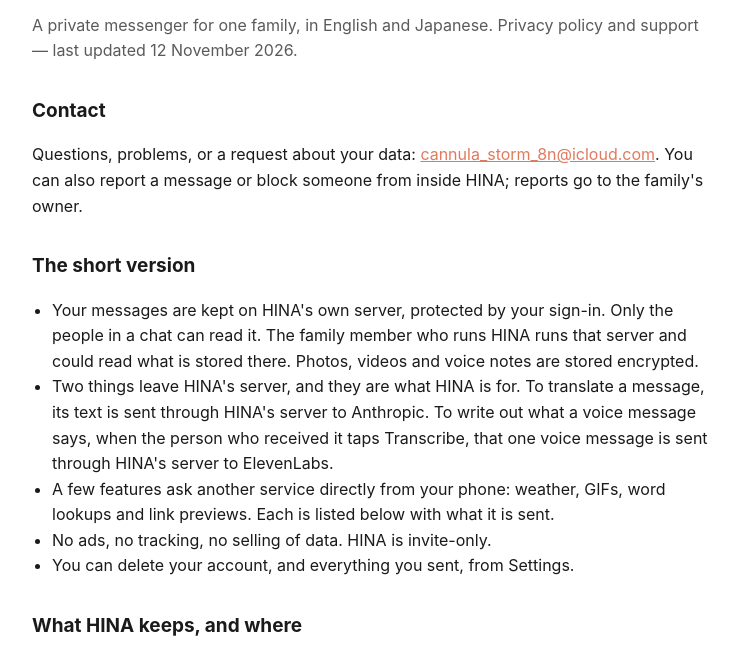
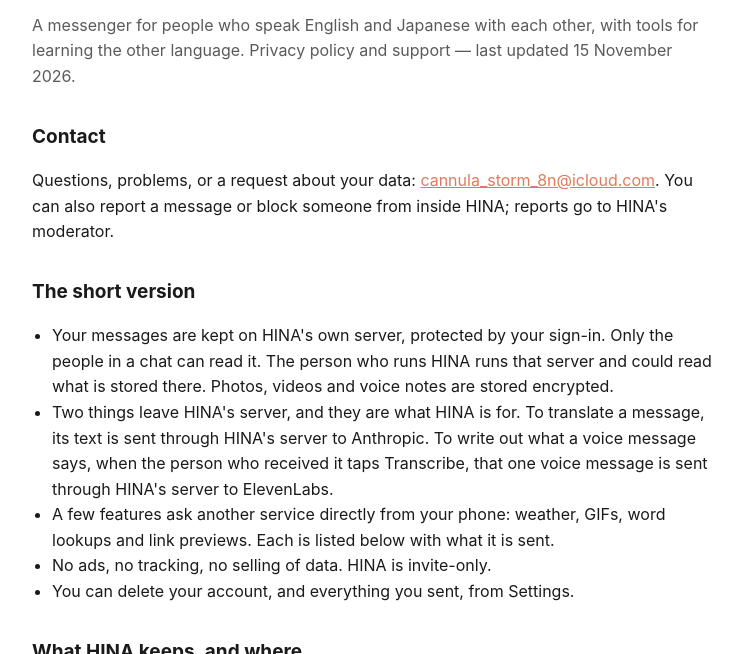
Before and after one commit to hina-family/hina-family.github.io, a plain HTML site: page index.html in a window 1280 px wide. Shown: the part 80-734 px from the top of the page, without its empty margins (268-1010 px from the left). Drawn offline with Linux system fonts and the light colour scheme.

Commit message:
Privacy page: HINA is a messenger for people who speak English and Japanese with each other, with tools for learning the other language (as in HINA at be08579)

```diff
--- a/index.html
+++ b/index.html
@@ -21,14 +21,14 @@
 <body>
 <main>
 <h1>HINA</h1>
-<p class="soft">A private messenger for one family, in English and Japanese. Privacy policy and support — last updated 12 November 2026.</p>
+<p class="soft">A messenger for people who speak English and Japanese with each other, with tools for learning the other language. Privacy policy and support — last updated 15 November 2026.</p>
 
 <h2>Contact</h2>
-<p>Questions, problems, or a request about your data: <a href="mailto:cannula_storm_8n@icloud.com">cannula_storm_8n@icloud.com</a>. You can also report a message or block someone from inside HINA; reports go to the family's owner.</p>
+<p>Questions, problems, or a request about your data: <a href="mailto:cannula_storm_8n@icloud.com">cannula_storm_8n@icloud.com</a>. You can also report a message or block someone from inside HINA; reports go to HINA's moderator.</p>
 
 <h2>The short version</h2>
 <ul>
-  <li>Your messages are kept on HINA's own server, protected by your sign-in. Only the people in a chat can read it. The family member who runs HINA runs that server and could read what is stored there. Photos, videos and voice notes are stored encrypted.</li>
+  <li>Your messages are kept on HINA's own server, protected by your sign-in. Only the people in a chat can read it. The person who runs HINA runs that server and could read what is stored there. Photos, videos and voice notes are stored encrypted.</li>
   <li>Two things leave HINA's server, and they are what HINA is for. To translate a message, its text is sent through HINA's server to Anthropic. To write out what a voice message says, when the person who received it taps Transcribe, that one voice message is sent through HINA's server to ElevenLabs.</li>
   <li>A few features ask another service directly from your phone: weather, GIFs, word lookups and link previews. Each is listed below with what it is sent.</li>
   <li>No ads, no tracking, no selling of data. HINA is invite-only.</li>
@@ -69,13 +69,13 @@
 <p>Settings → Delete account. Deleting waits seven days: you ask, you can cancel during those seven days, and after them you confirm with Delete now. Then everything you sent or set is erased for everyone — messages, photos, videos, voice notes, reactions, your picture, settings and location — your own voice, if you made one, is deleted from ElevenLabs, your Apple sign-in for HINA is revoked, and you leave every chat. Two things that belong to the chat rather than to you also stay: the chat's shared word list, and a photo someone else sent that you added to the album. Encrypted backups made before the deletion are kept until they expire, at most 12 months.</p>
 
 <h2>Children</h2>
-<p>HINA is for one family, by invitation. Anyone under 13 should use it only with a parent's agreement.</p>
+<p>HINA is joined by invitation. Anyone under 13 should use it only with a parent's agreement.</p>
 
 <h2>Changes</h2>
 <p>If this policy changes, the date at the top changes too.</p>
 
 <hr>
-<p class="soft">HINA（ヒナ）は一つの家族のための、英語と日本語のプライベートメッセンジャーです（最終更新：2026年11月12日）。メッセージはHINA自身のサーバーに保存され、サインインで守られています。読めるのはそのチャットの参加者だけです（HINAを運営している家族はサーバーを管理しており、保存された内容を見ることができます）。写真・動画・ボイスメッセージは暗号化して保存されます。HINAのサーバーの外へ出るものは二つです。翻訳のために、メッセージの文章（と同じチャットの直前の数件、話し方のメモ）はHINAのサーバーを通じてAnthropicへ送られます（Anthropicはその内容でモデルを学習しない規約です）。ボイスメッセージを文字に起こすために、受け取った人が「文字に起こす」をタップしたときだけ、そのボイスメッセージ一件がHINAのサーバーを通じてElevenLabsへ送られます。</p>
+<p class="soft">HINA（ヒナ）は、英語と日本語で話す人たちのためのメッセンジャーで、相手の言葉を学ぶための機能もあります（最終更新：2026年11月15日）。メッセージはHINA自身のサーバーに保存され、サインインで守られています。読めるのはそのチャットの参加者だけです（HINAを運営している人はサーバーを管理しており、保存された内容を見ることができます）。写真・動画・ボイスメッセージは暗号化して保存されます。HINAのサーバーの外へ出るものは二つです。翻訳のために、メッセージの文章（と同じチャットの直前の数件、話し方のメモ）はHINAのサーバーを通じてAnthropicへ送られます（Anthropicはその内容でモデルを学習しない規約です）。ボイスメッセージを文字に起こすために、受け取った人が「文字に起こす」をタップしたときだけ、そのボイスメッセージ一件がHINAのサーバーを通じてElevenLabsへ送られます。</p>
 <p class="soft">お使いのiPhoneから直接問い合わせるものもあります。天気はOpen-Meteoへ（相手の約10kmに丸めた位置）、GIFの画像はGIPHYから、タップした単語一つはjisho.orgへ、WaniKaniは接続した場合のみ（ご自分のトークン）、リンクのプレビューはそのウェブサイトから（送る人のiPhoneがページを一度読み、読む人のiPhoneがプレビュー画像を読み込みます）。これらの相手にはiPhoneのIPアドレスが見えます。通知はAppleを通じて届き、送った人の名前とメッセージの文章を含みます（設定で文章を隠せます）。不具合の報告はメッセージの内容を除いてSentryへ送られます。データはSupabaseに、暗号化されたファイルとバックアップはCloudflareに保存され、毎晩のバックアップは最長12か月保管されます。</p>
 <p class="soft">広告・追跡・データの販売はありません。アカウントは設定から削除できます。削除は申請から7日後に確定でき（その間は取り消せます）、あなたが送ったものはすべて消去されます。お問い合わせ：<a href="mailto:cannula_storm_8n@icloud.com">cannula_storm_8n@icloud.com</a></p>
 </main>
```
